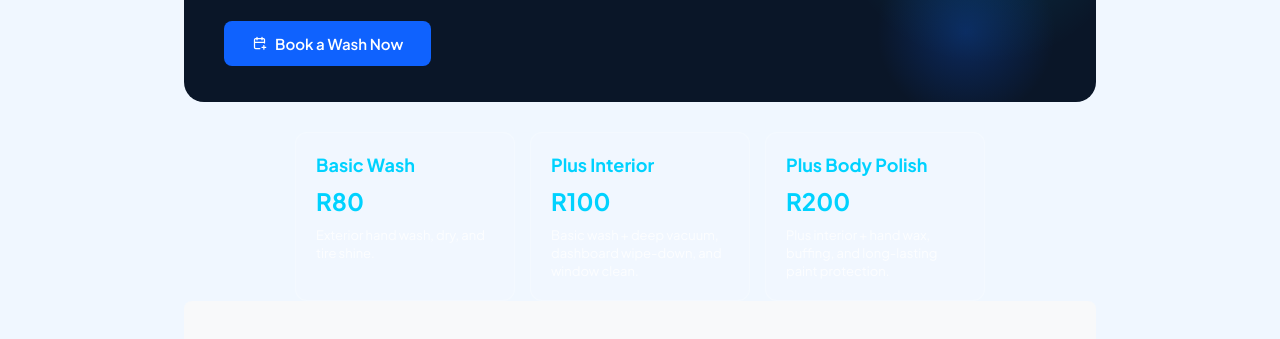
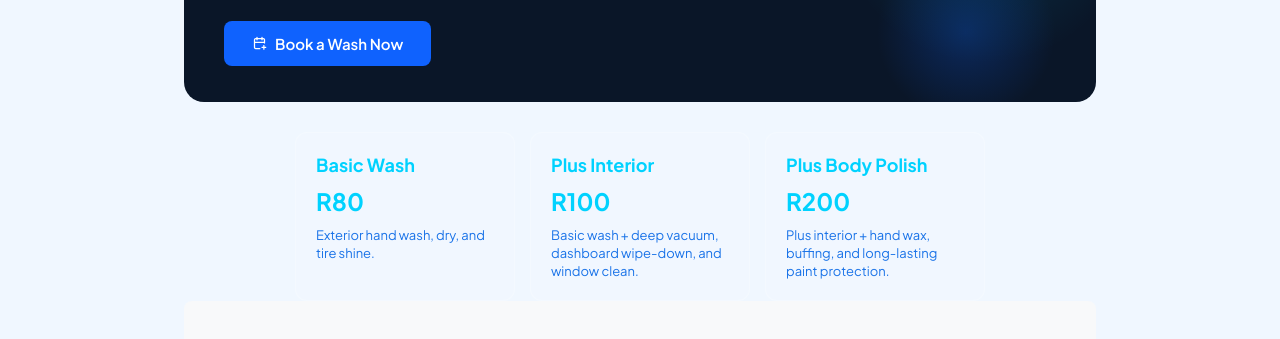
Before and after one commit to sinakos-lab/NNT-APP, a website: page neatntidy/public/index.html in a window 1280 px wide. Shown: the part 259-598 px from the top of the page. Drawn offline with Linux system fonts and the light colour scheme.

Commit message:
Changed description text to dark blue

```diff
--- a/neatntidy/public/index.html
+++ b/neatntidy/public/index.html
@@ -63,21 +63,21 @@
     <div onclick="showSection('book'); selectCars('basic');" style="background: rgba(255,255,255,0.1); border: 1px solid rgba(255,255,255,0.2); border-radius: 12px; padding: 20px; width: 220px; cursor: pointer; text-align: left; transition: 0.3s;" onmouseover="this.style.background='rgba(255,255,255,0.2)'" onmouseout="this.style.background='rgba(255,255,255,0.1)'">
         <h3 style="color: #00d2ff; margin: 0 0 10px 0; font-size: 18px;">Basic Wash</h3>
         <div style="color: #00d2ff; font-size: 24px; font-weight: bold; margin-bottom: 10px;">R80</div>
-        <p style="color: #ffffff; opacity: 0.8; font-size: 13px; margin: 0; line-height: 1.4;">Exterior hand wash, dry, and tire shine.</p>
+        <p style="color: #1a73e8; font-size: 13px; margin: 0; line-height: 1.4;">Exterior hand wash, dry, and tire shine.</p>
     </div>
 
     <!-- Card 2 -->
     <div onclick="showSection('book'); selectCars('interior');" style="background: rgba(255,255,255,0.1); border: 1px solid rgba(255,255,255,0.2); border-radius: 12px; padding: 20px; width: 220px; cursor: pointer; text-align: left; transition: 0.3s;" onmouseover="this.style.background='rgba(255,255,255,0.2)'" onmouseout="this.style.background='rgba(255,255,255,0.1)'">
         <h3 style="color: #00d2ff; margin: 0 0 10px 0; font-size: 18px;">Plus Interior</h3>
         <div style="color: #00d2ff; font-size: 24px; font-weight: bold; margin-bottom: 10px;">R100</div>
-        <p style="color: #ffffff; opacity: 0.8; font-size: 13px; margin: 0; line-height: 1.4;">Basic wash + deep vacuum, dashboard wipe-down, and window clean.</p>
+        <p style="color: #1a73e8; font-size: 13px; margin: 0; line-height: 1.4;">Basic wash + deep vacuum, dashboard wipe-down, and window clean.</p>
     </div>
 
     <!-- Card 3 -->
     <div onclick="showSection('book'); selectCars('polish');" style="background: rgba(255,255,255,0.1); border: 1px solid rgba(255,255,255,0.2); border-radius: 12px; padding: 20px; width: 220px; cursor: pointer; text-align: left; transition: 0.3s;" onmouseover="this.style.background='rgba(255,255,255,0.2)'" onmouseout="this.style.background='rgba(255,255,255,0.1)'">
         <h3 style="color: #00d2ff; margin: 0 0 10px 0; font-size: 18px;">Plus Body Polish</h3>
         <div style="color: #00d2ff; font-size: 24px; font-weight: bold; margin-bottom: 10px;">R200</div>
-        <p style="color: #ffffff; opacity: 0.8; font-size: 13px; margin: 0; line-height: 1.4;">Plus interior + hand wax, buffing, and long-lasting paint protection.</p>
+        <p style="color: #1a73e8; font-size: 13px; margin: 0; line-height: 1.4;">Plus interior + hand wax, buffing, and long-lasting paint protection.</p>
     </div>
 </div>
 
```
